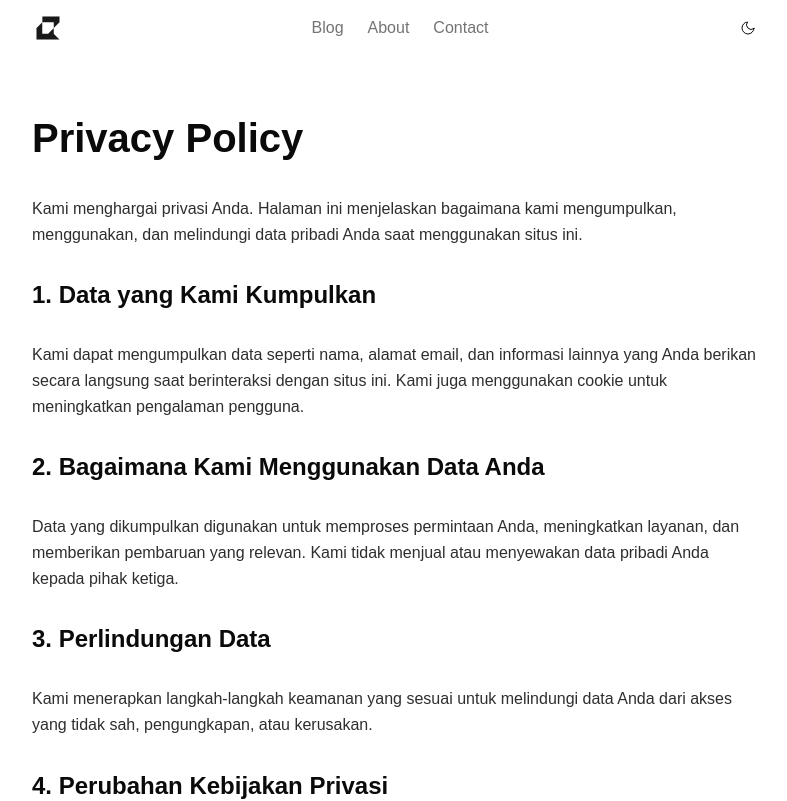
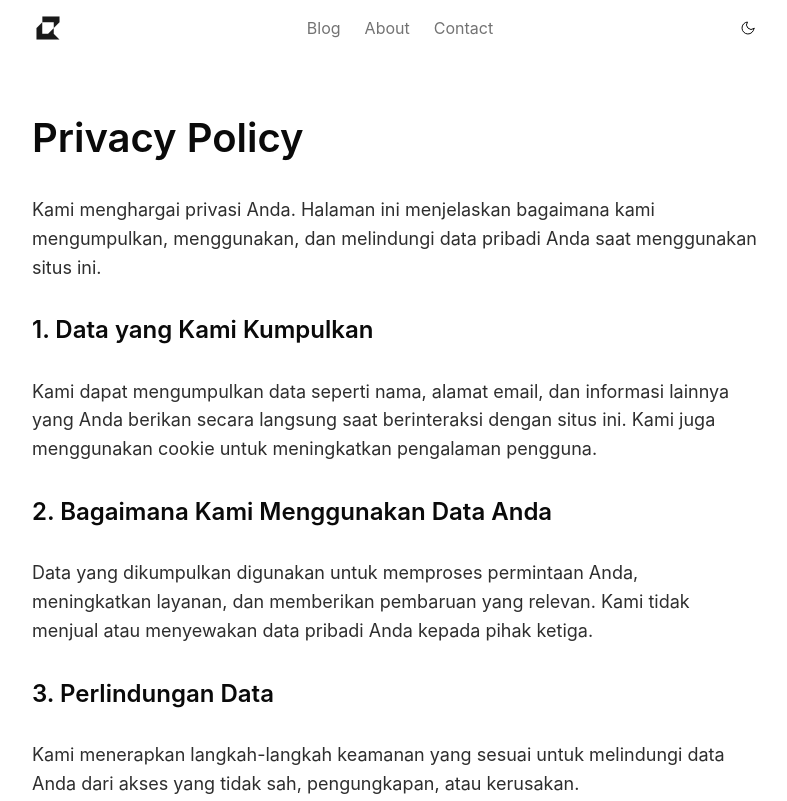
Before and after one commit to c0desk1/bimaakbar-web, a Next.js app: page /privacy in a window 1280 px wide. Shown: the top 801 px of the page, without its empty margins (244-1031 px from the left). Built offline with nearby package versions, Linux system fonts and the light colour scheme.

Commit message:
Update globals.css

```diff
--- a/src/app/globals.css
+++ b/src/app/globals.css
@@ -68,7 +68,7 @@ html {
 body {
   background: var(--background);
   color: var(--foreground);
-  font-family: Arial, Helvetica, sans-serif;
+  font-family: var(--font-sans, 'Inter', system-ui, sans-serif);
 }
 
 main {
@@ -87,16 +87,23 @@ main {
   width: 32px;
 }
 
+h1 {
+	font-size: 2.5rem;
+}
+h2 {
+	font-size: 1.5rem;
+}
+
 .prose {
   width: 100%;
+  color: var(--foreground);
   word-break: break-word;
   overflow-x: hidden;
-  color: var(--foreground);
   overflow-wrap: break-word;
 }
 
-.prose h1, h1 { font-size: 2.5rem; }
-.prose h2, h2 { font-size: 1.5rem; }
+.prose h1 { font-size: 2.5rem; }
+.prose h2 { font-size: 1.5rem; }
 .prose h3 { font-size: 1.4rem; }
 .prose h4 { font-size: 1.3rem; }
 .prose h5 { font-size: 1.2rem; }
@@ -141,7 +148,7 @@ main {
   line-height: 1.6;
   opacity: 0.85;
   color: var(--foreground);
-  font-size: medium;
+  font-size: 1.125rem;
 }
 .prose strong {
   font-weight: bold;
@@ -215,7 +222,6 @@ main {
   font-family: 'Fira Code', 'JetBrains Mono', monospace;
   line-height: 1.3;
   overflow-x: auto;
-  scrollbar-width: thin;
   margin-bottom: 2rem;
   text-align: left;
   width: 100%;
@@ -271,7 +277,7 @@ main {
   font-style: italic;
   margin-bottom: 2rem;
   color: var(--foreground);
-  border: 2px dashed var(--border);
+  border: 1px dashed var(--border);
 }
 .prose blockquote > :last-child {
   margin-bottom: 0;
@@ -350,16 +356,6 @@ main {
   transition: transform 0.3s ease, filter 0.3s ease;
   overflow: hidden;
 }
-.prose img::after {
-  content: '';
-  position: absolute;
-  top: 0;
-  left: 0;
-  width: 100%;
-  height: 100%;
-  box-shadow: inset 0 0 50px rgba(0,0,0,0.2);
-  pointer-events: none;
-}
 .prose img:hover {
   transform: scale(1.01);
 }
```
